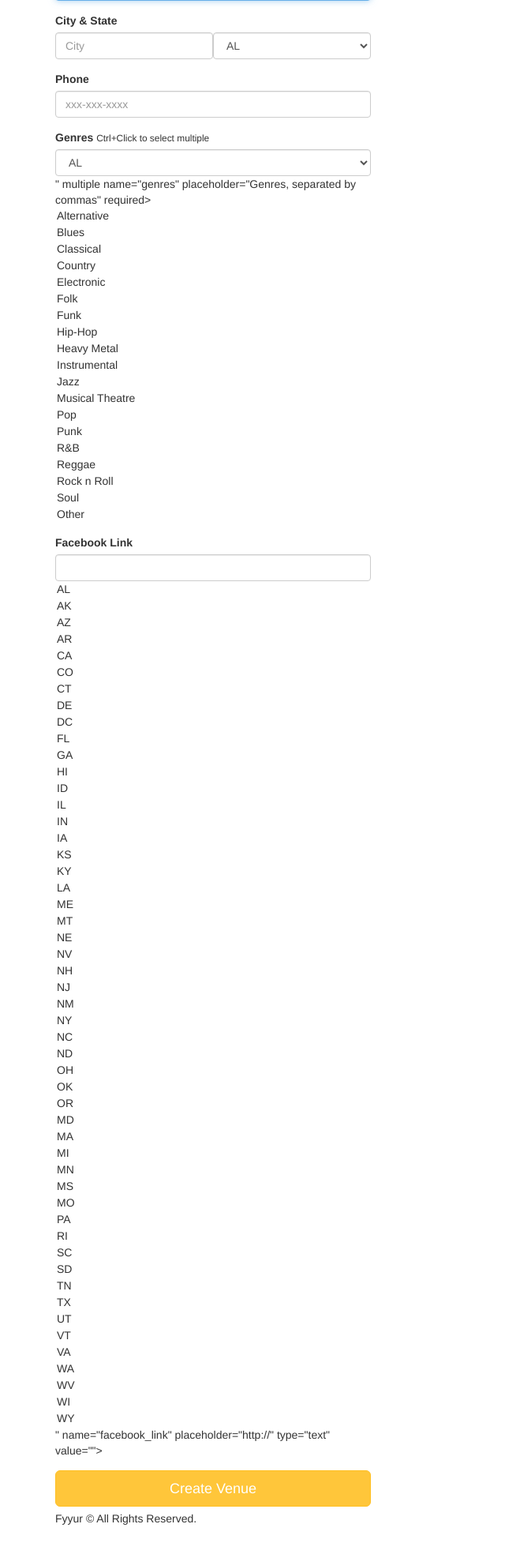
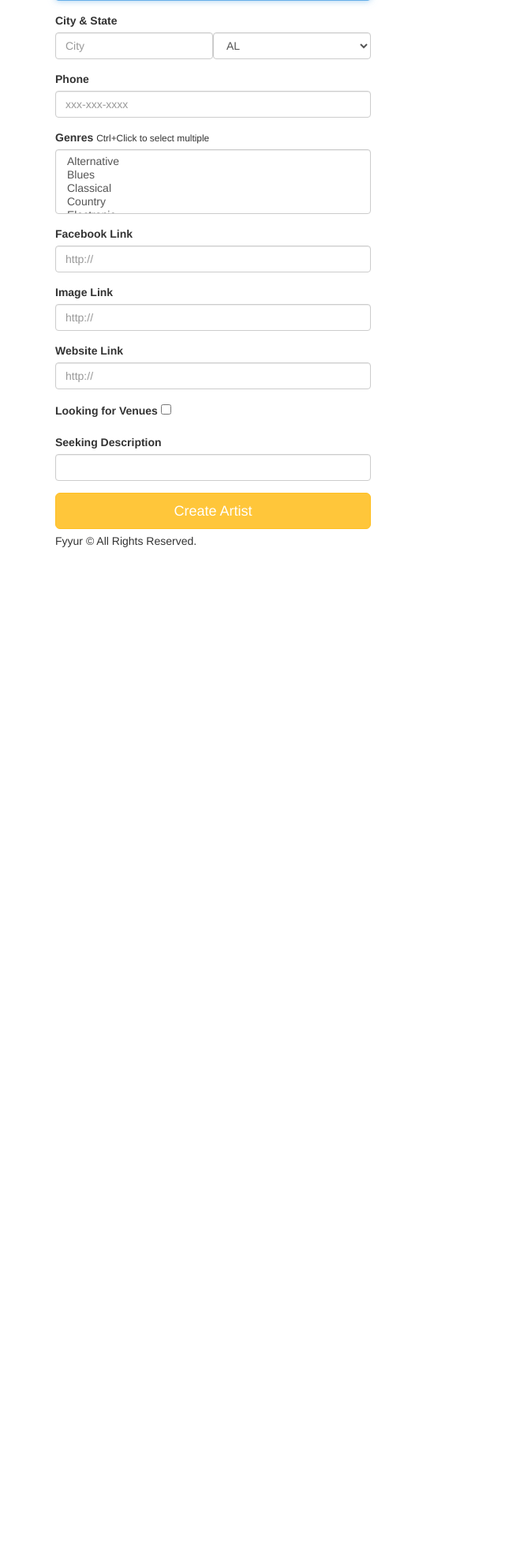
Before and after one commit to shemar100/fyyur, a Flask app: page /artists/create in a window 1280 px wide. Shown: the part 194-2162 px from the top of the page at 79% size, without its empty margins (0-640 px from the left). After the commit the page ends 887 px from the top, so only its background shows below. Run offline with Flask 2, Linux system fonts and the light colour scheme; some libraries are stand-ins or nearby versions.

Commit message:
added additional form fields to form.py

```diff
--- a/starter_code/application/forms.py
+++ b/starter_code/application/forms.py
@@ -231,4 +231,16 @@
         'facebook_link', validators=[URL()]
     )
 
+    website_link = StringField(
+        'website_link', validators=[URL()]
+    )
+
+    seeking_venue = BooleanField(
+        'seeking_venue'
+    )
+
+    seeking_description = StringField(
+        'seeking_description'
+    )
+
 # TODO IMPLEMENT NEW ARTIST FORM AND NEW SHOW FORM
--- a/starter_code/application/templates/forms/new_artist.html
+++ b/starter_code/application/templates/forms/new_artist.html
@@ -26,13 +26,33 @@
       <div class="form-group">
         <label for="genres">Genres</label>
         <small>Ctrl+Click to select multiple</small>
-        {{ form.genres(class_ = 'form-control', placeholder='Genres, separated by commas', id=form.state, autofocus = true) }}
+        {{ form.genres(class_ = 'form-control', placeholder='Genres, separated by commas', autofocus = true) }}
       </div>
       <div class="form-group">
-          <label for="genres">Facebook Link</label>
-          {{ form.facebook_link(class_ = 'form-control', placeholder='http://', id=form.state, autofocus = true) }}
+          <label for="facebook_link">Facebook Link</label>
+          {{ form.facebook_link(class_ = 'form-control', placeholder='http://', autofocus = true) }}
         </div>
-      <input type="submit" value="Create Venue" class="btn btn-primary btn-lg btn-block">
+
+        <div class="form-group">
+          <label for="image_link">Image Link</label>
+          {{ form.image_link(class_ = 'form-control', placeholder='http://', autofocus = true) }}
+        </div>
+
+        <div class="form-group">
+            <label for="website_link">Website Link</label>
+            {{ form.website_link(class_ = 'form-control', placeholder='http://', autofocus = true) }}
+          </div>
+
+          <div class="form-group">
+              <label for="seeking_venue">Looking for Venues</label>
+              {{ form.seeking_venue(placeholder='Venue', autofocus = true) }}
+          </div>
+
+          <div class="form-group">
+              <label for="seeking_description">Seeking Description</label>
+              {{ form.seeking_description(class_ = 'form-control', autofocus = true) }}
+            </div>
+      <input type="submit" value="Create Artist" class="btn btn-primary btn-lg btn-block">
     </form>
   </div>
 {% endblock %}
```
